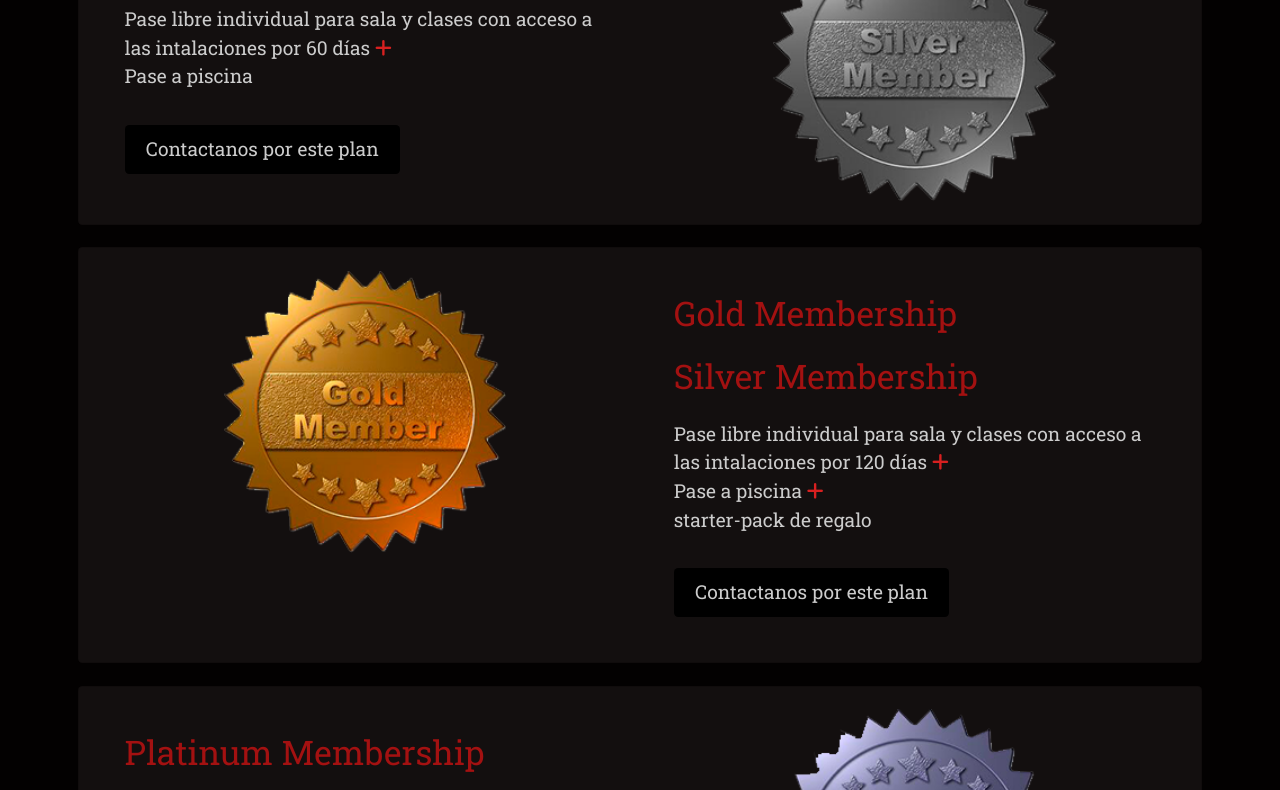
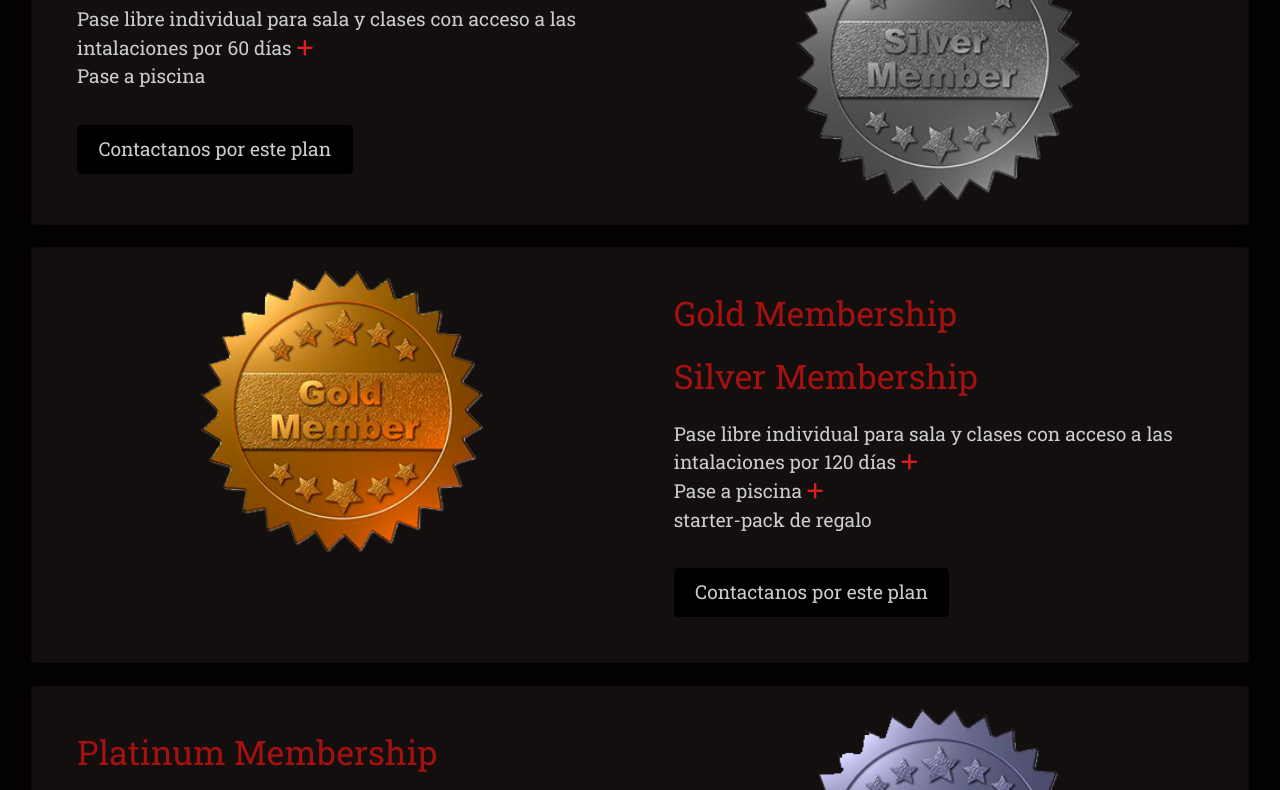
Before and after one commit to MauroFetingis/PFFetingis, a website: page planes/planes.html in a window 1280 px wide. Shown: the part 693-1483 px from the top of the page. Drawn offline with nearby package versions, Linux system fonts and the light colour scheme; files that its build step writes are made by us from their sources; files whose address does not match are found by name.

Commit message:
otro commit mas

```diff
--- a/style.scss
+++ b/style.scss
@@ -444,6 +444,8 @@ overflow: hidden;
 
 /*Inicio de seccion Planes*/
 main{
+  overflow: hidden;
+  min-width: fit-content;
   padding-top: 19rem;
 }
 main .container{
@@ -517,6 +519,10 @@ main img{
   }
 }
 
+@media screen and (max-width:320px){
+  body {width:auto;}
+}
+
 /**/
 
 
```
Also changed, not shown: style.css, 1 other file.
